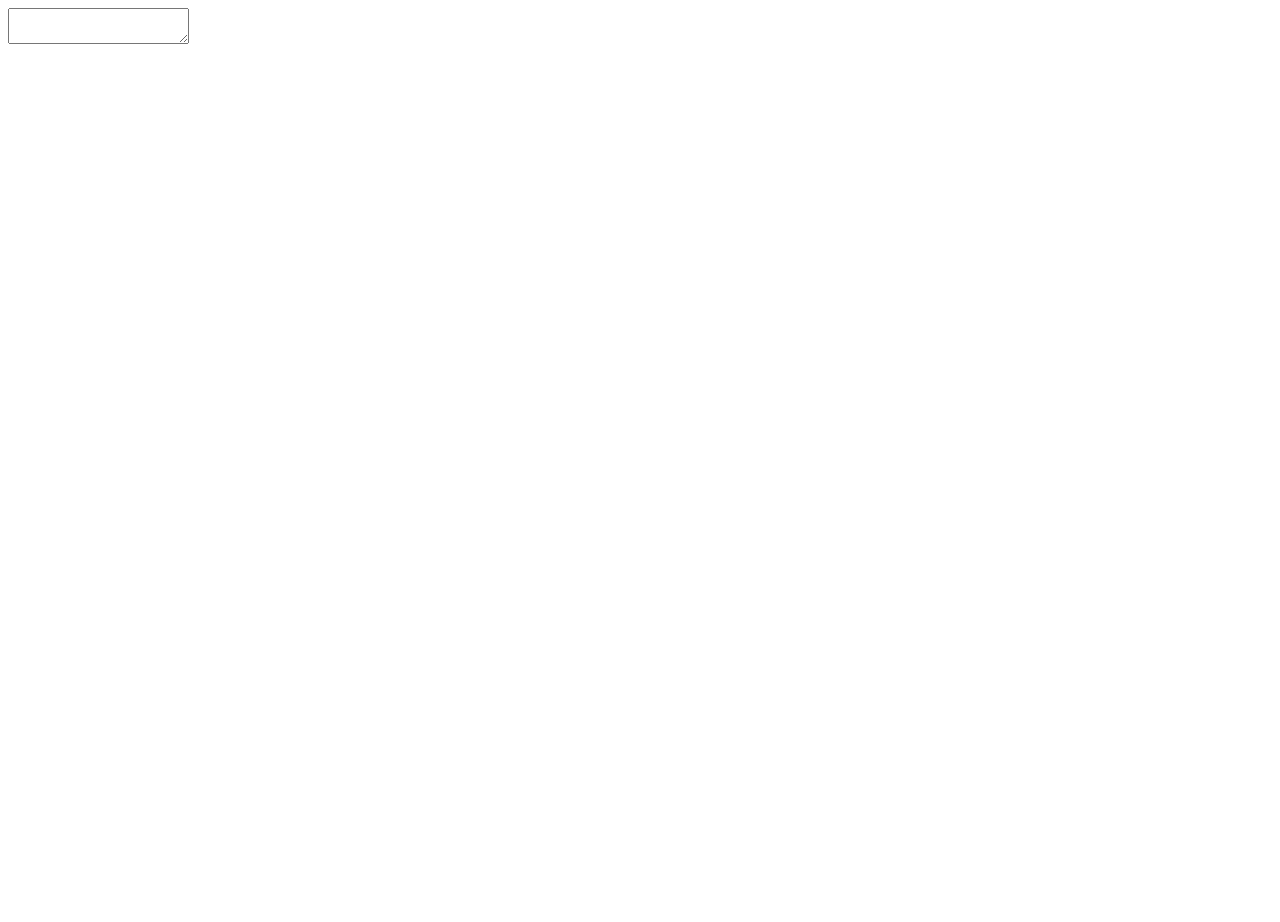
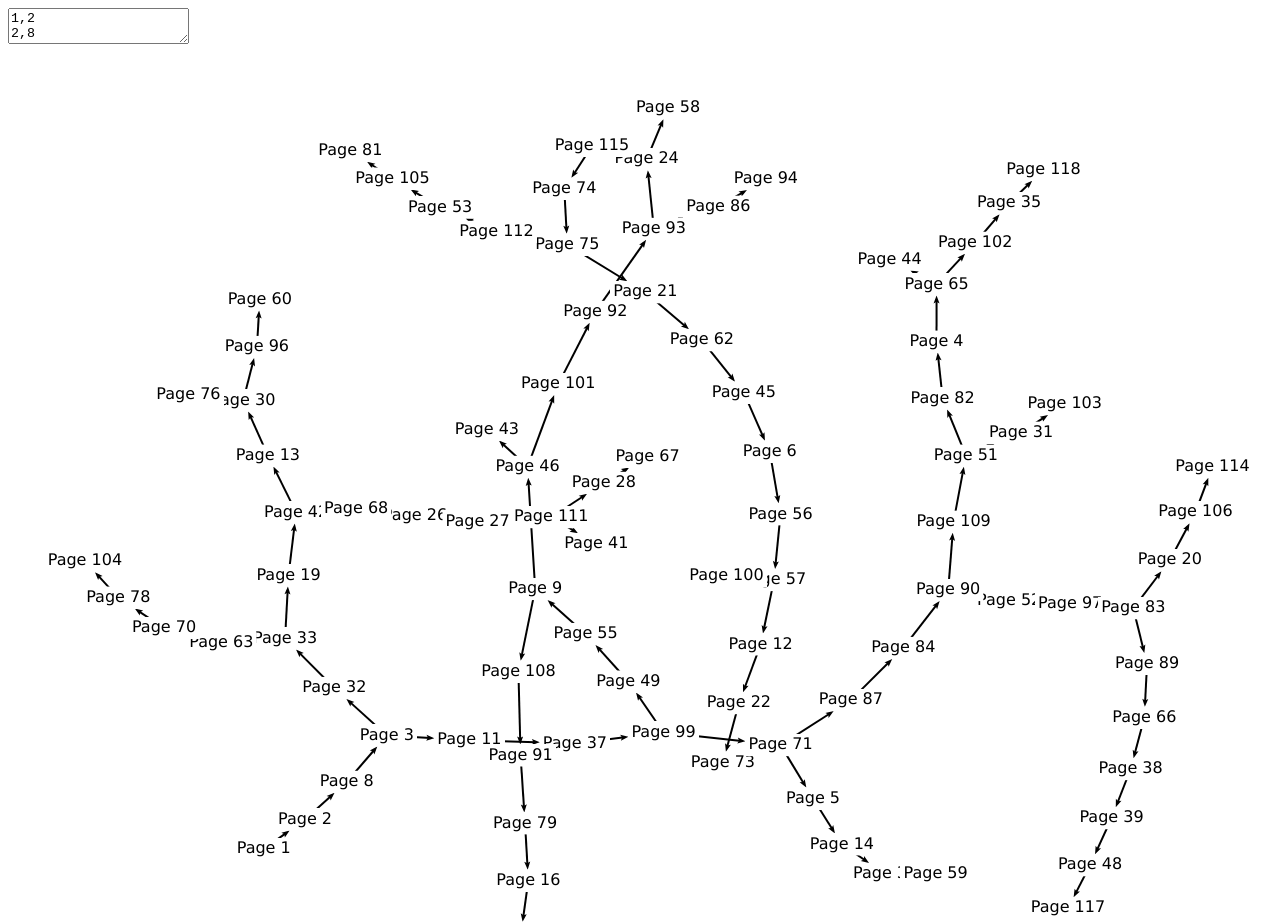
Before and after one commit to FlatlinerDOA/ChooseYourOwn, a plain HTML site: page index.html in a window 1280 px wide. Shown: the top 922 px of the page. Drawn offline with nearby package versions, Linux system fonts and the light colour scheme.

Commit message:
Default text

```diff
--- a/index.html
+++ b/index.html
@@ -5,13 +5,107 @@
 <script src="springyui.js"></script>
 
 <div id="main">
-  <textarea id="ta"></textarea>
+  <textarea id="ta">
+1,2
+2,8
+3,11,32
+4,65
+5,14
+6,56
+8,3
+9,46,108
+11,37
+12,22
+13,30
+14,36
+16,17
+17,23
+19,42
+20,106
+21,62
+22,73
+23,110
+24,58,115
+26,27
+27,111
+28,67
+30,76,96
+31,103
+32,33
+33,19,63
+35,118
+36,59
+37,99
+38,39
+39,48
+41,End
+42,13,68
+43,End
+44,End
+45,6
+46,101,43
+48,117
+49,55
+51,31,82
+52,97
+53,105
+55,9
+56,57
+57,12,100
+58,End
+59,End
+60,End
+62,45
+63,70
+65,102,44
+66,38
+67,End
+68,26
+70,78
+71,5,87
+73,End
+74,75
+75,21,112
+76,End
+78,104
+79,16
+81,End
+82,4
+83,20,89
+84,90
+86,94
+87,84
+89,66
+90,52,109
+91,79
+92,93
+93,24,86
+94,End
+96,60
+97,83
+99,49,71
+100,End
+101,92
+102,35
+103,End
+104,End
+105,81
+106,114
+108,91
+109,51
+110,End
+111,28,41
+112,53
+114,End
+115,74
+117,End
+118,End
+  </textarea>
 </div>
 <canvas id="springydemo" width="1280" height="1024" />
 <script>
 jQuery(function($){
-
-  $('#ta').on('change', function() {
+  var render = function() {
     var graph = new Springy.Graph();
     var lines = $('#ta').val().split('\n');
 
@@ -29,9 +123,11 @@ jQuery(function($){
     var springy = jQuery('#springydemo').springy({
       graph: graph
     });
+  };
 
-  })
+  $('#ta').on('change', render);
 
+  render();
 });
 </script>
 </body>
```
